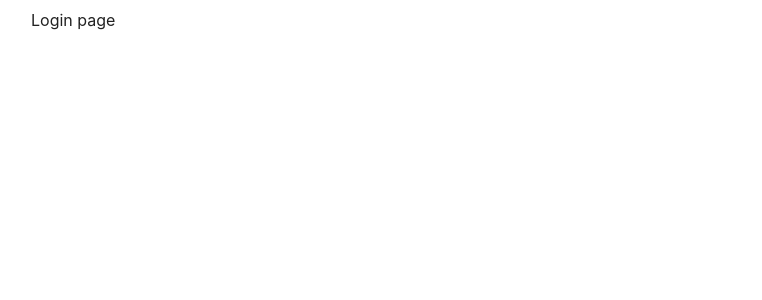
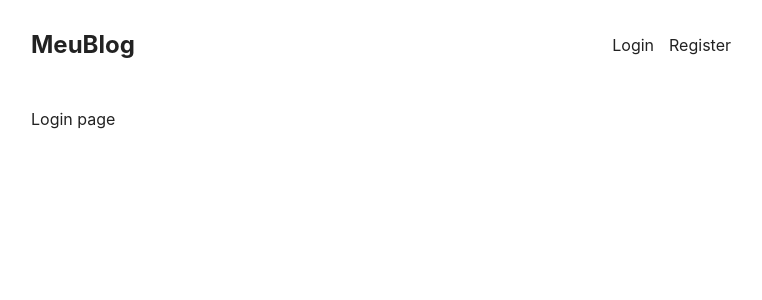
Before and after one commit to vitor-dilucca/Meu-Blog-MERN, a React (Create React App) app in the folder client/: page /login in a window 1280 px wide. Shown: the top 300 px of the page, without its empty margins (259-1021 px from the left). Built offline with nearby package versions, Linux system fonts and the light colour scheme.

Commit message:
componentizando as paginas

```diff
--- a/client/src/App.js
+++ b/client/src/App.js
@@ -1,27 +1,19 @@
 import './App.css';
 import Post from './Post';
 import Header from './Header';
-import { Routes,Route } from "react-router-dom"
+import { Routes, Route } from "react-router-dom"
+import Layout from './Layout'
+import IndexPage from './pages/IndexPage';
 
 function App() {
   return (
     <Routes>
-      <Route index element={
-        <main>
-          <Header />
-          <Post />
-          <Post />
-          <Post />
-        </main>
-      } />
+      <Route path="/" element={<Layout />}>
+        <Route index element={<IndexPage />} />
+        <Route path={'/login'} element={<div>Login page</div>} />
+      </Route>
 
-      <Route path={'/login'} element={
-        <main>
-        <div>Login page</div>
-      </main>
-      }/>
-
-    </Routes>
+    </Routes >
   );
 }
 
--- a/client/src/Header.js
+++ b/client/src/Header.js
@@ -3,7 +3,7 @@ import {Link} from 'react-router-dom'
 export default function Header(){
   return(
     <header>
-        <Link href="#" className="logo">MeuBlog</Link>
+        <Link to="/" className="logo">MeuBlog</Link>
         <nav>
           <Link to="/login">Login</Link>
           <Link to="/register">Register</Link>
--- /dev/null
+++ b/client/src/Layout.js
@@ -0,0 +1,11 @@
+import Header from "./Header"
+import {Outlet} from "react-router-dom"
+
+export default function Layout(){
+  return(
+    <main>
+      <Header />
+      <Outlet/>
+    </main>
+  )
+}
--- /dev/null
+++ b/client/src/pages/IndexPage.js
@@ -0,0 +1,10 @@
+import Post from "../Post"
+export default function IndexPage(){
+  return(
+    <>
+    <Post></Post>
+    <Post></Post>
+    <Post></Post>
+    </>
+  )
+}
```
